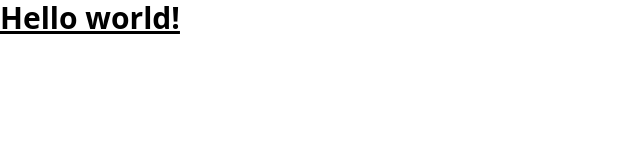
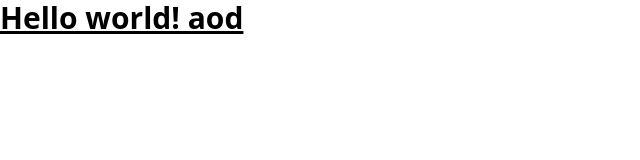
Before and after one commit to ratanont-s/wdb2-gank, a React (Vite) app: page / in a window 1280 px wide. Shown: the top 160 px of the page, without its empty margins (0-640 px from the left). Built offline with nearby package versions, Linux system fonts and the light colour scheme.

Commit message:
edit app

```diff
--- a/src/App.jsx
+++ b/src/App.jsx
@@ -1,5 +1,5 @@
 function App() {
-  return <h1 className="text-3xl font-bold underline">Hello world!</h1>;
+  return <h1 className="text-3xl font-bold underline">Hello world! aod</h1>;
 }
 
 export default App;
```
